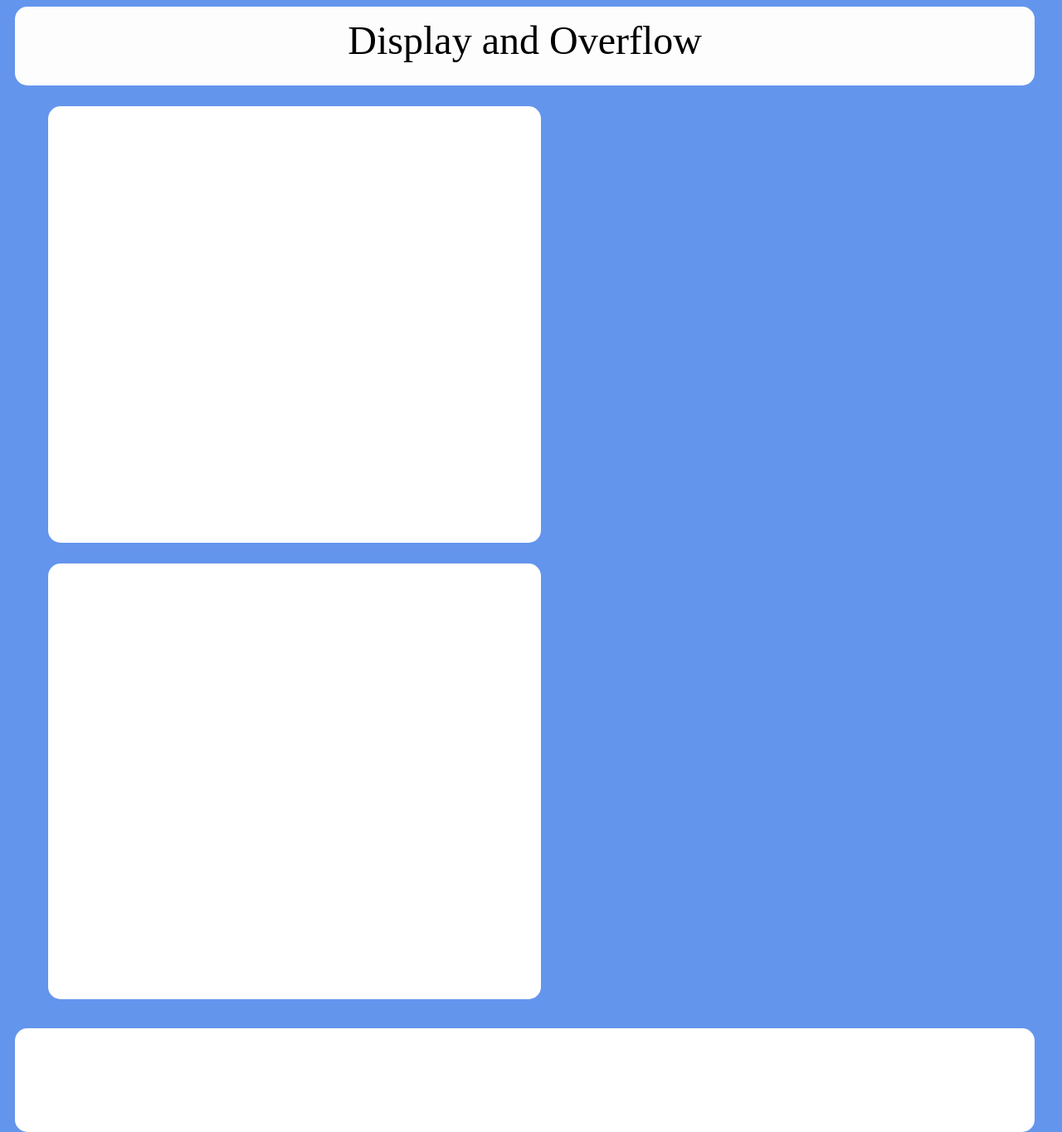
After one commit to Quitehours/PHPLessons, a PHP site: the page made by src/HTML_Lesson/Lesson 3_block.html in a window 1280 px wide. The commit adds this page. Shown: the whole page at 83% size. Run offline with PHP 8.4, Linux system fonts and the light colour scheme.

Commit message:
Added new file in directory HTML&CSS

```diff
--- a/src/CSS_Lesson/style_for_Lesson_1.css
+++ b/src/CSS_Lesson/style_for_Lesson_1.css
@@ -26,6 +26,11 @@ body {
 }
 #header {
     color: red;
+}
+#headerText {
+    font-size: 1.5em;
+    font-family: 'Times New Roman', Times, serif
+    ;
 }
 h3 {
     color:blue
--- /dev/null
+++ b/src/CSS_Lesson/style_for_Lesson_3.css
@@ -0,0 +1,37 @@
+*{
+    background-color: cornflowerblue;
+}
+header {
+    font-size: 3em;
+    text-align: center;
+    width: calc(100% - 60px);
+    height: 70px;
+    background-color: rgb(253, 253, 253);
+    border-radius: 15px;
+    margin-left: 10px;
+    margin-right: 5px;
+    margin-bottom: 25px;
+    float:left;
+    padding: 1%;
+}
+#div1, #div2 {
+    margin-left: 50px;
+    margin-bottom: 25px;
+    width: 45%;
+    height: 500px;
+    background-color: white;
+    border-radius: 15px;
+    float: left;
+    padding: 1%;
+}
+footer {
+    width: calc(100% - 60px);
+    height: 100px;
+    background-color: rgb(255, 255, 255);
+    border-radius: 15px;
+    margin-left: 10px;
+    margin-right: 5px;
+    margin-top: 10px;
+    float: left;
+    padding: 1%;
+}
--- /dev/null
+++ b/src/HTML_Lesson/Lesson 3_block.html
@@ -0,0 +1,14 @@
+<!DOCTYPE html>
+<html>
+    <head>
+        <title>Block 3</title>
+            <meta  http-equiv="Content-Type" content ="text/html; charset=utf-8"/>
+            <link rel="stylesheet" type="text/css" href="../CSS_Lesson/style_for_Lesson_3.css"/>
+    </head>
+    <body>
+        <header>Display and Overflow</header>
+        <div id="div1"></div>
+        <div id="div2"></div>
+        <footer></footer>
+    </body>
+</html>
```
Also changed, not shown: src/CSS_Lesson/style_for_Lesson_2.css (+12 -4 lines), src/HTML_Lesson/Lesson 1_sriftu.html (+19 -0 lines), src/HTML_Lesson/Lesson 2_block.html (+21 -15 lines).
